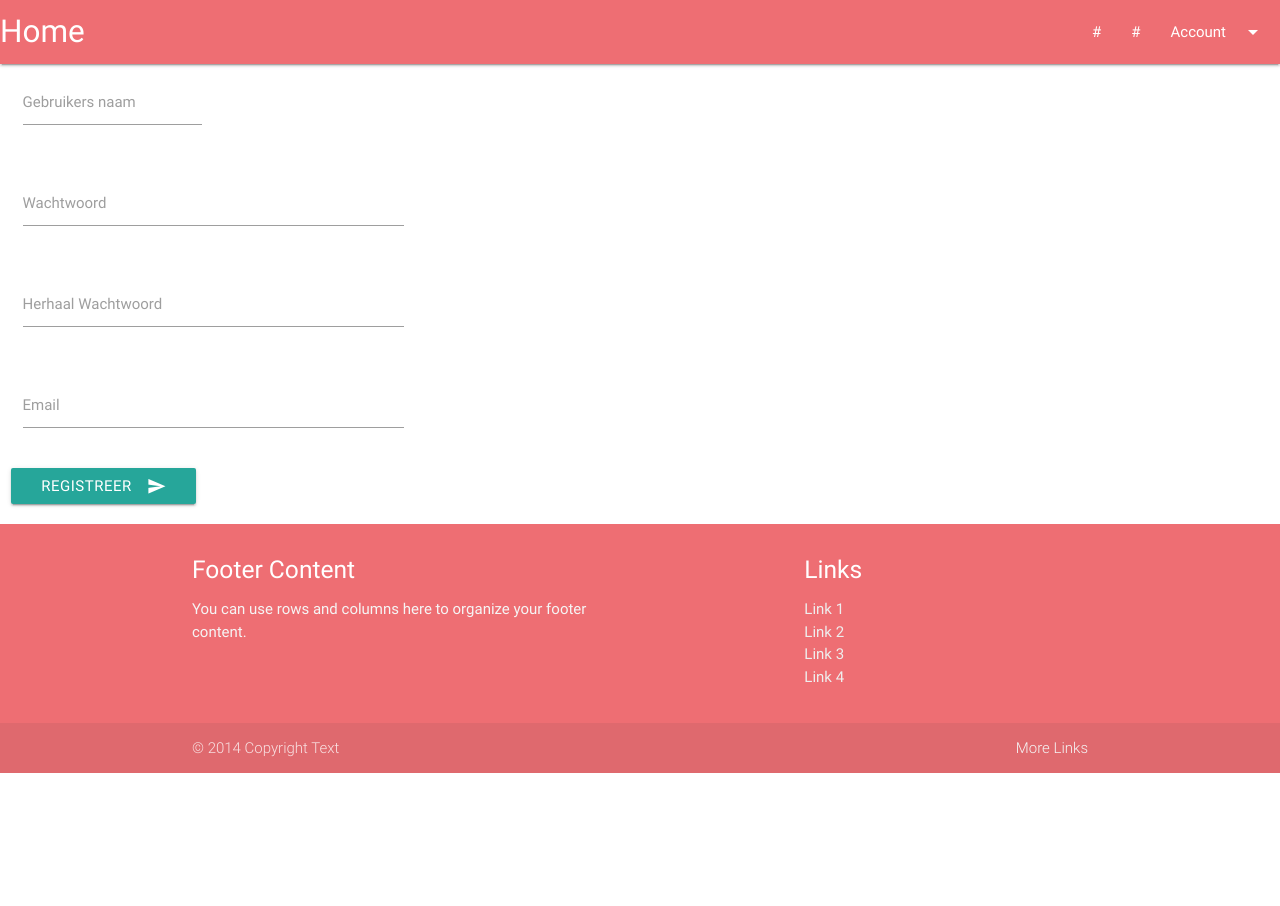
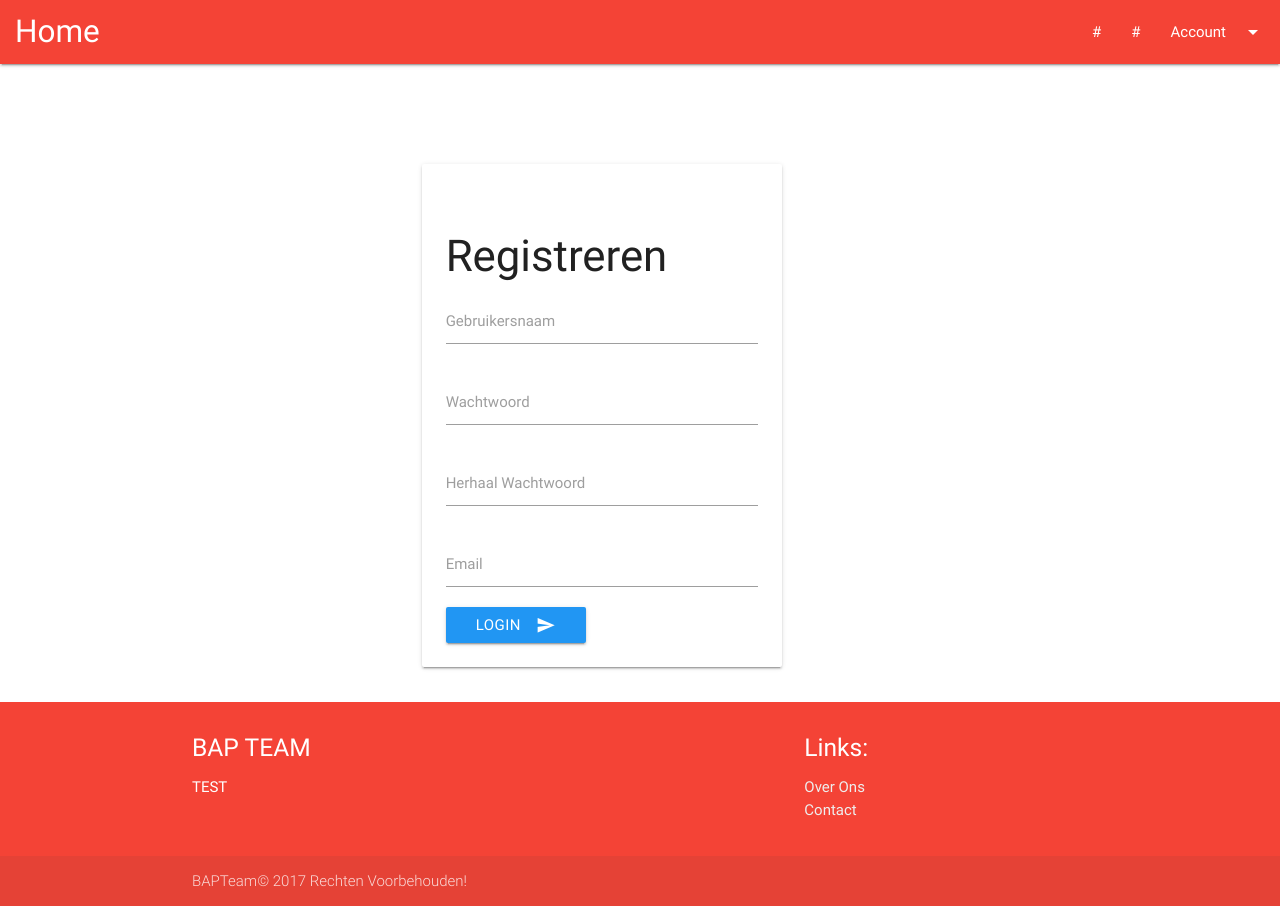
Before and after one commit to Myron127-BAP/webshop, a PHP site: page /Registreren.php in a window 1280 px wide. Before the commit the page ends 773 px from the top, so only its background shows below. Run offline with PHP 8.4, Linux system fonts and the light colour scheme; some libraries are stand-ins or nearby versions.

Commit message:
Header inc, Code Clean Up, Color veranderd Commit

```diff
--- a/Registreren.php
+++ b/Registreren.php
@@ -1,70 +1,59 @@
 <!DOCTYPE html>
 <html lang="nl">
 <head>
+
+    <link href="https://fonts.googleapis.com/icon?family=Material+Icons" rel="stylesheet">
+    <link href="css/materialize.css" type="text/css" rel="stylesheet" media="screen,projection"/>
+    <link href="css/style.css" type="text/css" rel="stylesheet" media="screen,projection"/>
 
   <meta http-equiv="Content-Type" content="text/html; charset=UTF-8"/>
   <meta name="viewport" content="width=device-width, initial-scale=1, maximum-scale=1.0"/>
 
   <title>Registreren</title>
 
-  <link href="https://fonts.googleapis.com/icon?family=Material+Icons" rel="stylesheet">
-  <link href="../../webshop/webshop/css/materialize.css" type="text/css" rel="stylesheet" media="screen,projection"/>
-  <link href="../../webshop/webshop/css/style.css" type="text/css" rel="stylesheet" media="screen,projection"/>
 </head>
 <body>
-  <ul id="dropdown1" class="dropdown-content">
-    <li><a href="Login.php">Login</a></li>
-    <li><a href="Registreren.php">Register</a></li>
-    <li class="divider"></li>
-    <li><a href="#!">Log uit</a></li>
-  </ul>
-  <nav>
-    <div class="nav-wrapper">
-      <a href="Index.php" class="brand-logo">Home</a>
-      <ul class="right hide-on-med-and-down">
-        <li><a href="#">#</a></li>
-        <li><a href="#">#</a></li>
-        <li><a class="dropdown-button" href="#!" data-activates="dropdown1">Account<i class="material-icons right">arrow_drop_down</i></a></li>
-      </ul>
+
+<?php include_once './inc/Header.php'; ?>
+
+<div class="container">
+    <div class="row">
+        <div class="col s5 offset-m3">
+            <div class="card-panel login">
+                <div class="card-body">
+                    <img src="" alt="">
+                    <h3>Registreren</h3>
                 </div>
-  </nav>
-
-  <div class="row">
-    <form class="col m4">
-      <div class="row">
-        <div class="input-field col s6">
-          <input id="Gebruikersnaam" type="text" class="validate">
-          <label for="last_name">Gebruikers naam</label>
+                <div class="input-field">
+                    <input id="first_name_login" type="text" class="validate">
+                    <label for="first_name">Gebruikersnaam</label>
                 </div>
-      </div>
-      <div class="row">
-        <div class="input-field col s12">
-          <input id="password" type="password" class="validate">
+                <div class="input-field">
+                    <input id="password_login" type="password" class="validate">
                     <label for="password">Wachtwoord</label>
                 </div>
-      </div>
-      <div class="row">
-        <div class="input-field col s12">
-          <input id="password_repeat" type="password" class="validate">
+                <div class="input-field">
+                    <input id="password_login2" type="password" class="validate">
                     <label for="password">Herhaal Wachtwoord</label>
                 </div>
-      </div>
-      <div class="row">
-        <div class="input-field col s12">
+                <div class="input-field">
                     <input id="email" type="email" class="validate">
                     <label for="email">Email</label>
                 </div>
-      </div>
-      <button class="btn waves-effect waves-light" type="submit" name="action">Registreer
+                <button class="btn waves-effect waves-light blue" type="submit" name="Login">Login
                     <i class="material-icons right">send</i>
                 </button>
-    </form>
+            </div>
+        </div>
+    </div>
 </div>
 
   <!--  Scripts-->
-  <?php include_once './inc/footer.php'; ?>
+  <?php include_once './inc/Footer.php'; ?>
+
   <script src="https://code.jquery.com/jquery-2.1.1.min.js"></script>
-  <script src="../../webshop/webshop/js/materialize.js"></script>
-  <script src="../../webshop/webshop/js/init.js"></script>
+  <script src="js/materialize.js"></script>
+  <script src="js/init.js"></script>
+
 </body>
 </html>
--- /dev/null
+++ b/inc/Footer.php
@@ -0,0 +1,25 @@
+
+<link href="../../../webshop/webshop/css/style.css" type="text/css" rel="stylesheet" media="screen,projection"/>
+
+<footer class="page-footer red">
+    <div class="container">
+        <div class="row">
+            <div class="col m6 s12">
+                <h5 class="white-text">BAP TEAM</h5>
+                <p class="gray-text text-lighten-4">TEST</p>
+            </div>
+            <div class="col l4 offset-l2 s12">
+                <h5 class="white-text">Links:</h5>
+                <ul>
+                    <li><a class="grey-text text-lighten-3" href="#!">Over Ons</a></li>
+                    <li><a class="grey-text text-lighten-3" href="#!">Contact</a></li>
+                </ul>
+            </div>
+        </div>
+    </div>
+    <div class="footer-copyright">
+        <div class="container">
+            BAPTeam© 2017 Rechten Voorbehouden!
+        </div>
+    </div>
+</footer>
--- /dev/null
+++ b/inc/Header.php
@@ -0,0 +1,22 @@
+<link href="../../../webshop/webshop/css/style.css" type="text/css" rel="stylesheet" media="screen,projection"/>
+
+<ul id="dropdown1" class="dropdown-content">
+    <li><a href="Login.php">Login</a></li>
+    <li><a href="Registreren.php">Register</a></li>
+    <li class="divider"></li>
+    <li><a href="#">Log uit</a></li>
+</ul>
+
+<nav>
+    <div class="nav-wrapper red">
+        <a href="Index.php" style="margin-left:15px" class="brand-logo hoverable">Home</a>
+        <ul class="right hide-on-med-and-down">
+            <li><a href="#">#</a></li>
+            <li><a href="#">#</a></li>
+
+            <!-- Dropdown Tligger -->
+            <li><a class="dropdown-button" href="#!" data-activates="dropdown1">Account<i class="material-icons right">arrow_drop_down</i></a>
+            </li>
+        </ul>
+    </div>
+</nav>
--- a/inc/footer.php
+++ /dev/null
@@ -1,28 +0,0 @@
-
-<link href="../../../webshop/webshop/css/style.css" type="text/css" rel="stylesheet" media="screen,projection"/>
-
-<footer class="page-footer">
-    <div class="container">
-        <div class="row">
-            <div class="col l6 s12">
-                <h5 class="white-text">Footer Content</h5>
-                <p class="grey-text text-lighten-4">You can use rows and columns here to organize your footer content.</p>
-            </div>
-            <div class="col l4 offset-l2 s12">
-                <h5 class="white-text">Links</h5>
-                <ul>
-                    <li><a class="grey-text text-lighten-3" href="#!">Link 1</a></li>
-                    <li><a class="grey-text text-lighten-3" href="#!">Link 2</a></li>
-                    <li><a class="grey-text text-lighten-3" href="#!">Link 3</a></li>
-                    <li><a class="grey-text text-lighten-3" href="#!">Link 4</a></li>
-                </ul>
-            </div>
-        </div>
-    </div>
-    <div class="footer-copyright">
-        <div class="container">
-            © 2014 Copyright Text
-            <a class="grey-text text-lighten-4 right" href="#!">More Links</a>
-        </div>
-    </div>
-</footer>
```
Also changed, not shown: Homepage/Index.php (added, +29 -0 lines), Index.php (deleted, +0 -50 lines), Login.php (+14 -29 lines), css/style.css (+0 -8 lines). Lines whose indentation alone changed are shown as unchanged.
